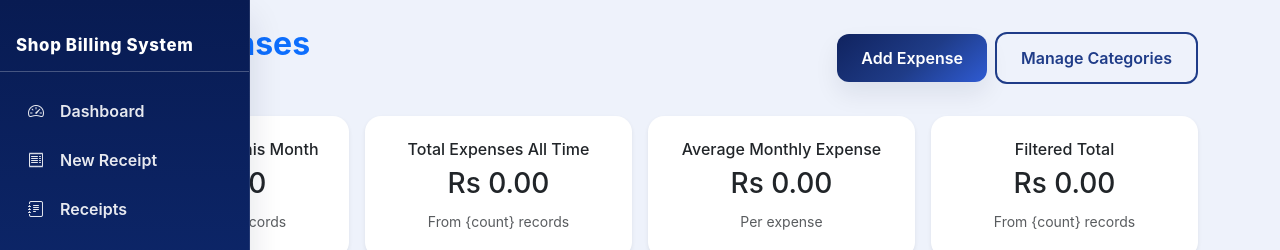
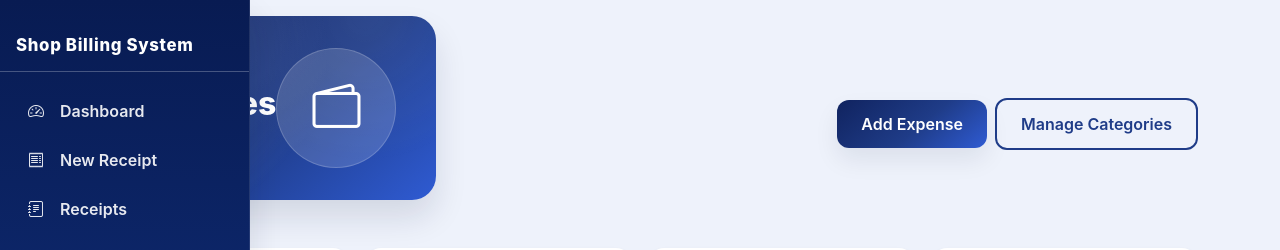
Before and after one commit to sarmadnaeem111/Shop-Management-Portal-System, a React (Create React App) app: page /expenses in a window 1280 px wide. Shown: the top 250 px of the page. Built offline with nearby package versions, Linux system fonts and the light colour scheme; no server answers; the database is empty; sample sign-in values are in the browser's storage; what cloudinary-core would draw is missing.

Commit message:
Update PageHeader.js

```diff
--- a/src/components/PageHeader.js
+++ b/src/components/PageHeader.js
@@ -1,30 +1,15 @@
 import React from 'react';
 
-const colorToBootstrap = (color) => {
-  switch (color) {
-    case 'primary':
-    case 'success':
-    case 'warning':
-    case 'danger':
-    case 'info':
-      return color;
-    default:
-      return 'primary';
-  }
-};
-
-const PageHeader = ({ title, icon = 'bi-speedometer2', subtitle = '', color = 'primary' }) => {
-  const variant = colorToBootstrap(color);
+const PageHeader = ({ title, icon = 'bi-speedometer2', subtitle = '', children }) => {
   return (
-    <div className="d-flex align-items-center mb-4">
-      <div className="me-3">
-        <div className={`bg-${variant} rounded-circle d-flex align-items-center justify-content-center`} style={{width: '60px', height: '60px'}}>
-          <i className={`bi ${icon} text-white fs-3`}></i>
-        </div>
+    <div className="page-hero-card">
+      <div className="page-hero-card__content">
+        <h2>{title}</h2>
+        {subtitle && <p>{subtitle}</p>}
+        {children && <div className="hero-metrics mt-3">{children}</div>}
       </div>
-      <div>
-        <h2 className={`mb-1 fw-bold text-${variant}`}>{title}</h2>
-        {subtitle && <p className="text-muted mb-0">{subtitle}</p>}
+      <div className="page-hero-card__icon">
+        <i className={`bi ${icon}`} />
       </div>
     </div>
   );
```
